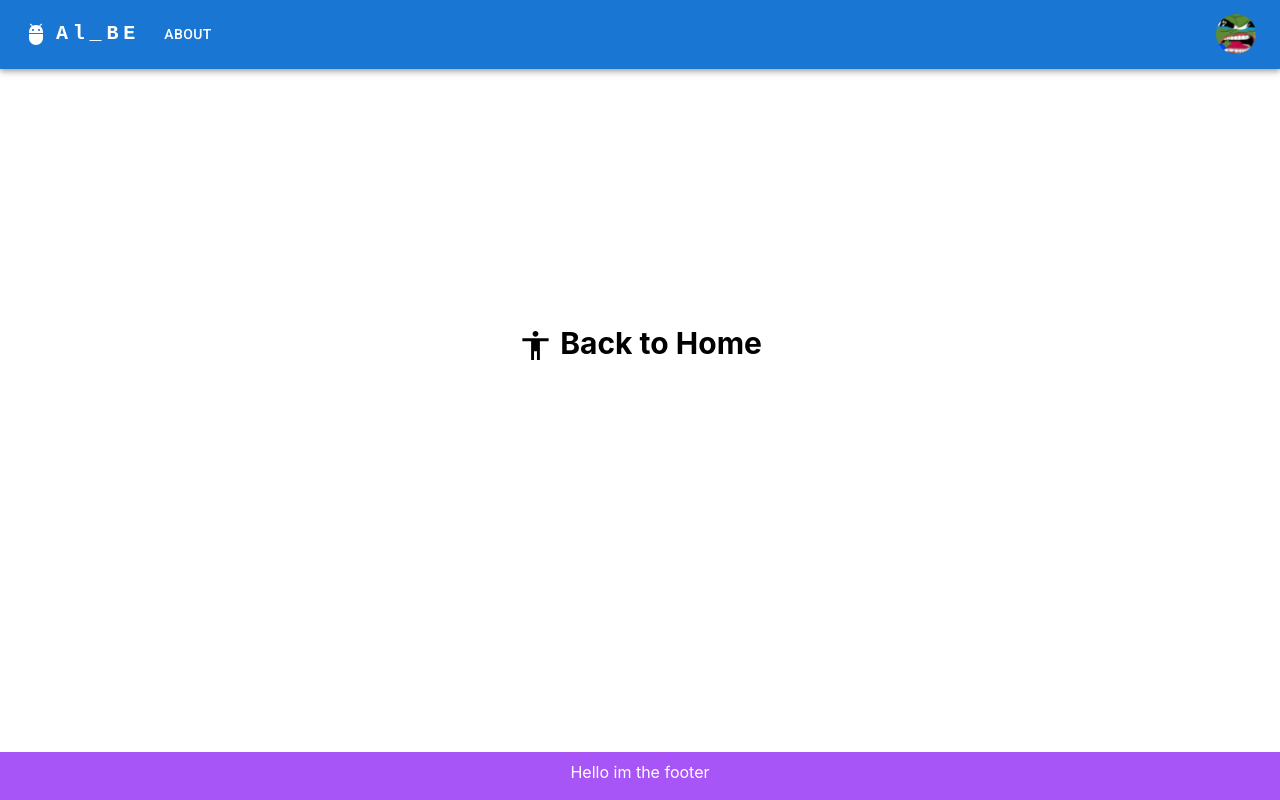
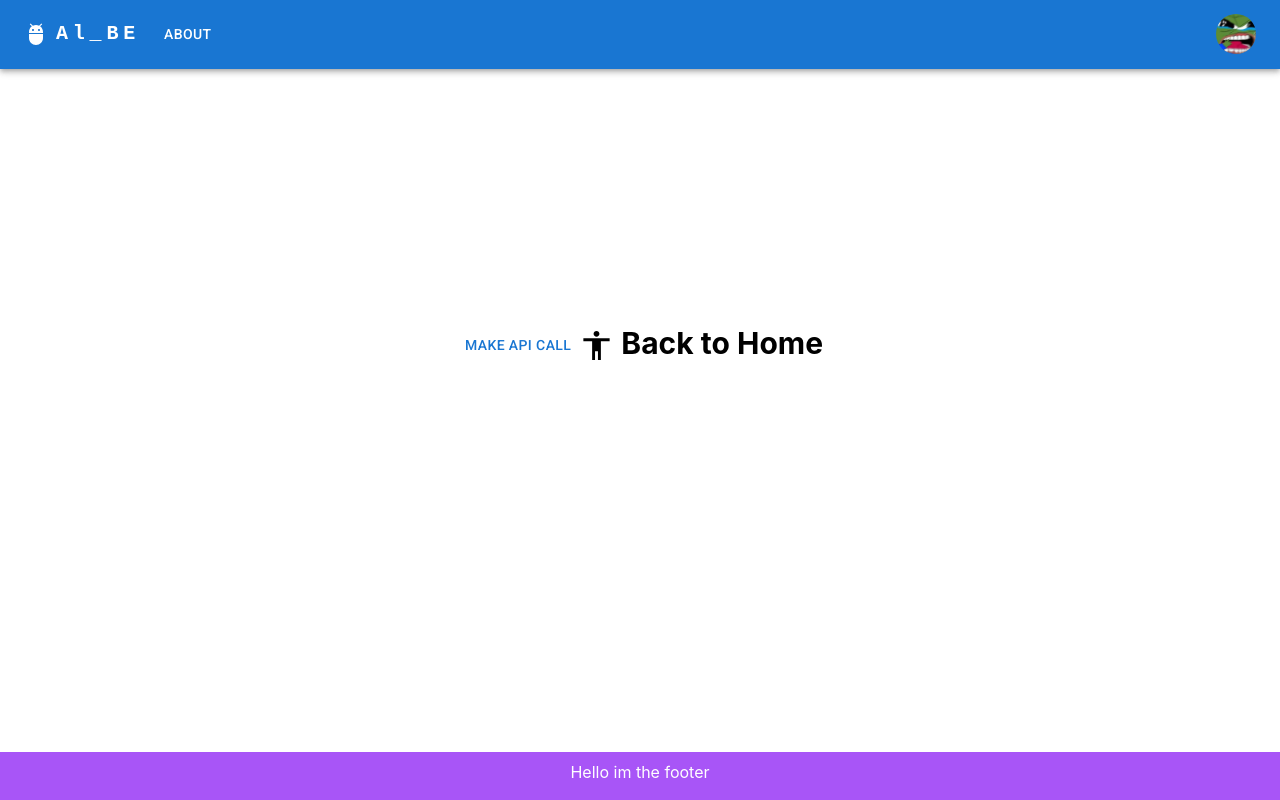
Before and after one commit to AlbertoBarrago/testing-free-api, a Next.js app: page /about in a window 1280 px wide. Built offline with nearby package versions, Linux system fonts and the light colour scheme.

Commit message:
Added link on AppMenuBar

```diff
--- a/pages/about.tsx
+++ b/pages/about.tsx
@@ -1,8 +1,24 @@
 import Link from 'next/link';
 import AccessibilityIcon from '@mui/icons-material/Accessibility';
+import Button from "@mui/material/Button";
 
 export default function about() {
+    const callAPI = async () => {
+        try {
+            const res = await fetch(
+                `https://jsonplaceholder.typicode.com/posts/1`
+            );
+            const data = await res.json();
+            console.log(data);
+        } catch (err) {
+            console.log(err);
+        }
+    };
+
     return <div className="text-3xl font-bold text-center mt-[20%]">
+
+        <Button onClick={callAPI}>Make Api Call</Button>
         <Link href="/"><AccessibilityIcon fontSize="large"/> Back to Home</Link>
+
     </div>
 }
--- a/pages/base/navbar.tsx
+++ b/pages/base/navbar.tsx
@@ -12,6 +12,7 @@ import Button from '@mui/material/Button';
 import Tooltip from '@mui/material/Tooltip';
 import MenuItem from '@mui/material/MenuItem';
 import AdbIcon from '@mui/icons-material/Adb';
+import Link from "next/link";
 
 const pages = ['About'];
 const settings = ['Profile', 'Logout'];
@@ -89,7 +90,7 @@ function ResponsiveAppBar() {
                         >
                             {pages.map((page) => (
                                 <MenuItem key={page} onClick={handleCloseNavMenu}>
-                                    <Typography textAlign="center">{page}</Typography>
+                                    <Link href={page.toLowerCase()}> <Typography textAlign="center">{page}</Typography> </Link>
                                 </MenuItem>
                             ))}
                         </Menu>
@@ -118,6 +119,7 @@ function ResponsiveAppBar() {
                             <Button
                                 key={page}
                                 onClick={handleCloseNavMenu}
+                                href={page.toLowerCase()}
                                 sx={{my: 2, color: 'white', display: 'block'}}
                             >
                                 {page}
```
